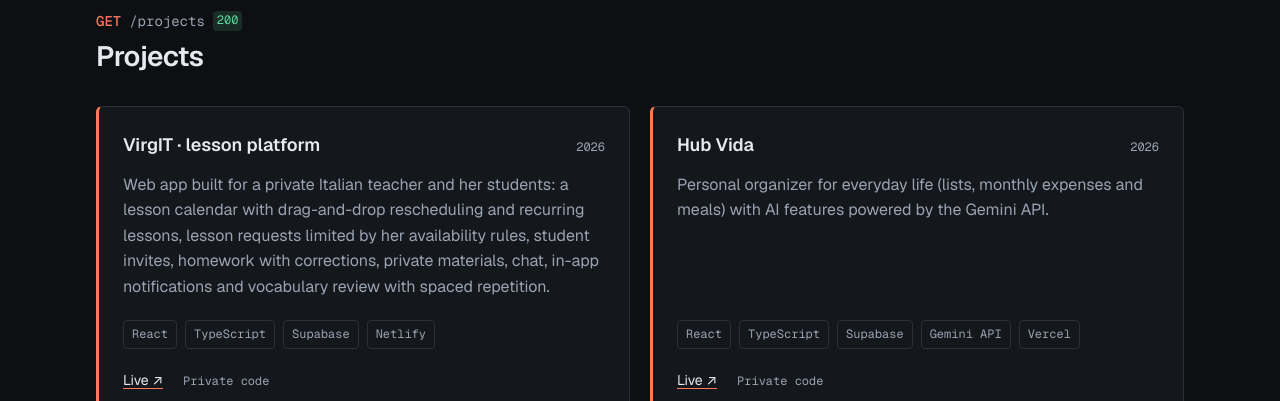
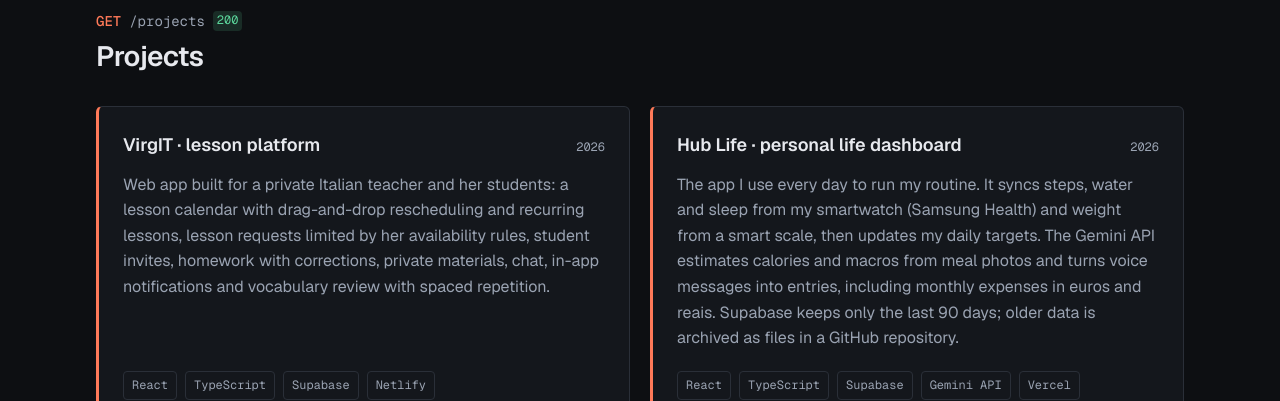
Before and after one commit to grunhauser/portfolio-gmg, a Vue app: page / in a window 1280 px wide. Shown: the part 2500-2901 px from the top of the page. Built offline with nearby package versions, Linux system fonts and the light colour scheme; no server answers.

Commit message:
Rewrite the Hub Life card with what the app actually does
Co-Authored-By: Claude Opus 5.5 (1M context) <noreply@anthropic.com>
Claude-Session: https://claude.ai/code/session_01YDFDJg8HcYwM4uoLx6bHsK

```diff
--- a/src/data/projects.ts
+++ b/src/data/projects.ts
@@ -14,7 +14,7 @@ export const projects: Project[] = [
     privateCode: true,
   },
   {
-    id: 'hubVida',
+    id: 'hubLife',
     year: 2026,
     stack: ['React', 'TypeScript', 'Supabase', 'Gemini API', 'Vercel'],
     liveUrl: 'https://hub-life-vert.vercel.app/',
--- a/src/i18n/locales/en.json
+++ b/src/i18n/locales/en.json
@@ -123,9 +123,9 @@
         "title": "VirgIT · lesson platform",
         "description": "Web app built for a private Italian teacher and her students: a lesson calendar with drag-and-drop rescheduling and recurring lessons, lesson requests limited by her availability rules, student invites, homework with corrections, private materials, chat, in-app notifications and vocabulary review with spaced repetition."
       },
-      "hubVida": {
-        "title": "Hub Vida",
-        "description": "Personal organizer for everyday life (lists, monthly expenses and meals) with AI features powered by the Gemini API."
+      "hubLife": {
+        "title": "Hub Life · personal life dashboard",
+        "description": "The app I use every day to run my routine. It syncs steps, water and sleep from my smartwatch (Samsung Health) and weight from a smart scale, then updates my daily targets. The Gemini API estimates calories and macros from meal photos and turns voice messages into entries, including monthly expenses in euros and reais. Supabase keeps only the last 90 days; older data is archived as files in a GitHub repository."
       },
       "portfolio": {
         "title": "This portfolio",
--- a/src/i18n/locales/it.json
+++ b/src/i18n/locales/it.json
@@ -123,9 +123,9 @@
         "title": "VirgIT · piattaforma per lezioni",
         "description": "Web app realizzata per un'insegnante privata di italiano e i suoi studenti: calendario delle lezioni con spostamento trascinando e lezioni ricorrenti, richieste di lezione limitate dalle sue regole di disponibilità, inviti agli studenti, compiti con correzione, materiali privati, chat, avvisi interni e ripasso del vocabolario con ripetizione dilazionata."
       },
-      "hubVida": {
-        "title": "Hub Vida",
-        "description": "Organizer personale per la vita di tutti i giorni (liste, spese del mese e pasti) con funzioni di IA basate sull'API di Gemini."
+      "hubLife": {
+        "title": "Hub Life · dashboard personale",
+        "description": "L'app che uso ogni giorno per gestire la mia routine. Sincronizza passi, acqua e sonno dallo smartwatch (Samsung Health) e il peso da una bilancia smart, poi aggiorna i miei obiettivi giornalieri. L'API di Gemini stima calorie e macronutrienti dalle foto dei pasti e trasforma i messaggi vocali in registrazioni, comprese le spese del mese in euro e in reais. Supabase conserva solo gli ultimi 90 giorni; i dati più vecchi vengono archiviati come file in un repository GitHub."
       },
       "portfolio": {
         "title": "Questo portfolio",
--- a/src/i18n/locales/pt.json
+++ b/src/i18n/locales/pt.json
@@ -123,9 +123,9 @@
         "title": "VirgIT · plataforma de aulas",
         "description": "Web app feito para uma professora particular de italiano e os alunos dela: agenda de aulas com remarcação arrastando e aulas recorrentes, pedidos de aula limitados pelas regras de disponibilidade dela, convite de alunos, tarefas com correção, materiais privados, chat, avisos internos e revisão de vocabulário com repetição espaçada."
       },
-      "hubVida": {
-        "title": "Hub Vida",
-        "description": "Organizador pessoal para o dia a dia (listas, contas do mês e refeições) com recursos de IA usando a API do Gemini."
+      "hubLife": {
+        "title": "Hub Life · painel pessoal",
+        "description": "O app que eu uso todo dia para organizar a minha rotina. Ele sincroniza passos, água e sono do meu relógio (Samsung Health) e o peso de uma balança inteligente, e atualiza as minhas metas diárias. A API do Gemini calcula calorias e macros a partir de fotos das refeições e transforma áudios em registros, incluindo os gastos do mês em euro e em real. O Supabase guarda só os últimos 90 dias; os dados mais antigos são arquivados como arquivos num repositório do GitHub."
       },
       "portfolio": {
         "title": "Este portfólio",
--- a/src/types/index.ts
+++ b/src/types/index.ts
@@ -26,7 +26,7 @@ export interface SkillGroup {
 
 /** A portfolio project. Title and description live under `projects.items.<id>`. */
 export interface Project {
-  id: 'virgit' | 'hubVida' | 'portfolio' | 'linxChallenge';
+  id: 'virgit' | 'hubLife' | 'portfolio' | 'linxChallenge';
   /** Year the project was made, shown next to the title. */
   year: number;
   stack: string[];
```
